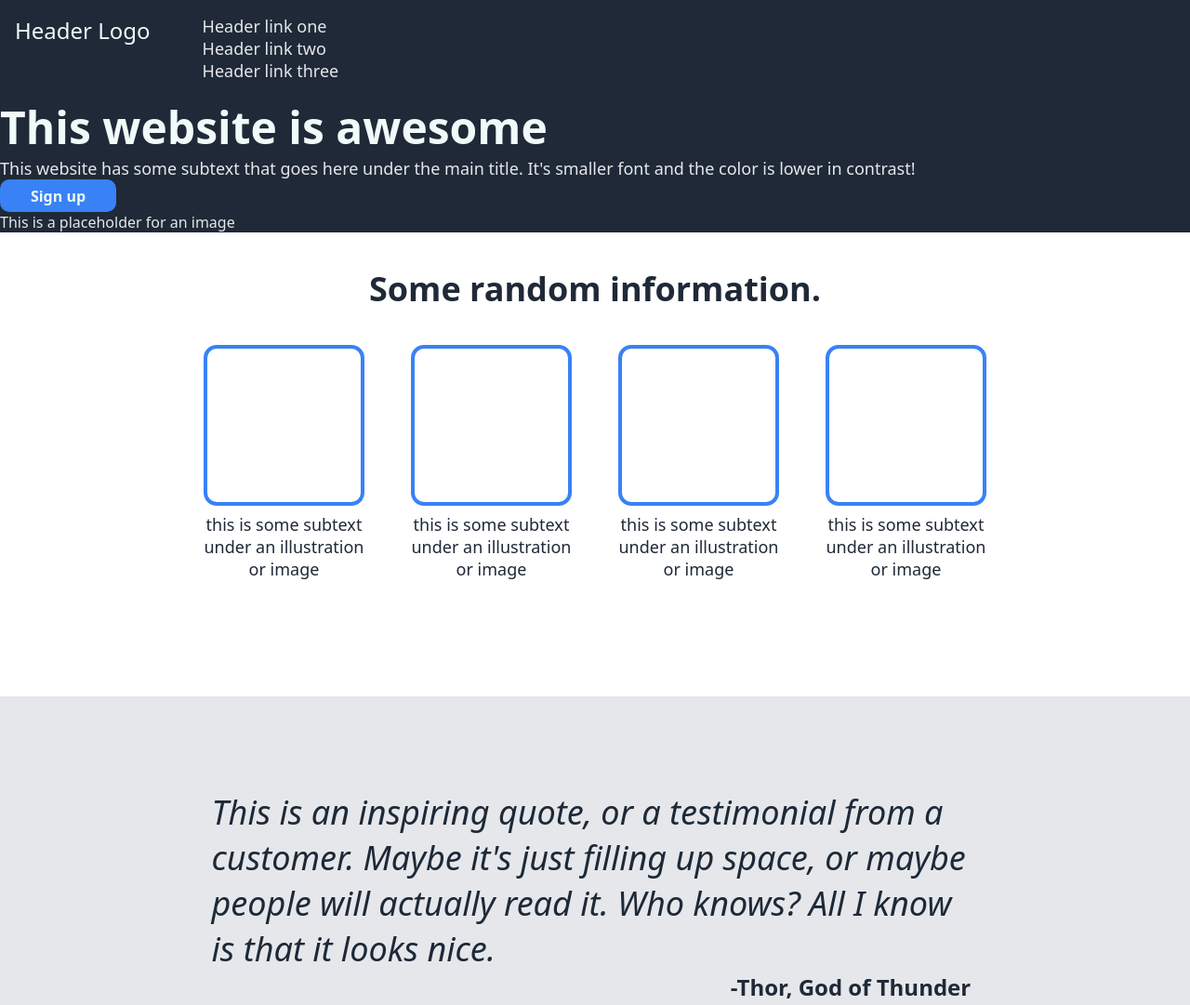
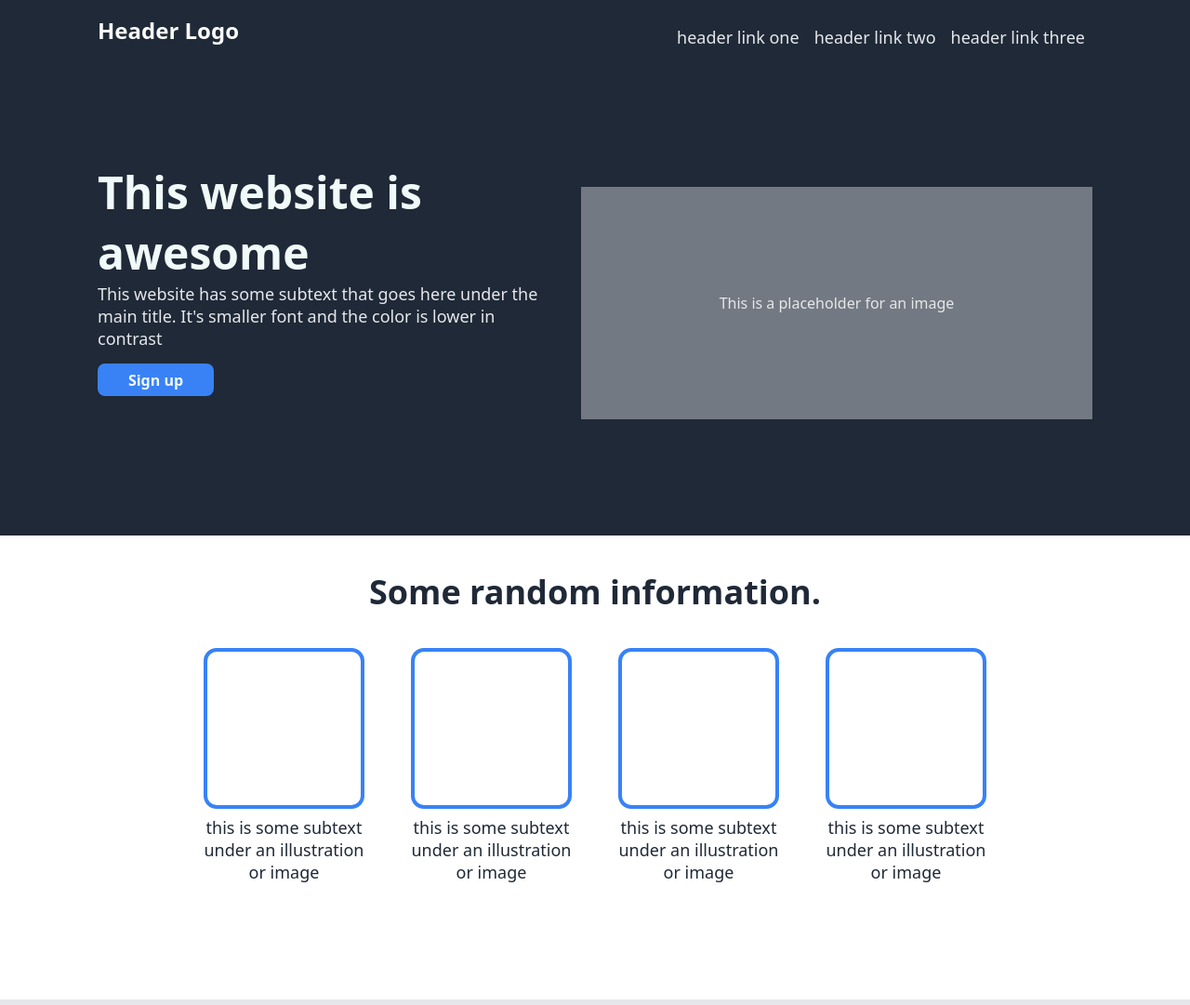
Before and after one commit to Jrippinger/odin-landingpage, a plain HTML site: page index.html in a window 1280 px wide. Shown: the top 1081 px of the page at 93% size. Drawn offline with Linux system fonts and the light colour scheme.

Commit message:
Styled Header

```diff
--- a/index.html
+++ b/index.html
@@ -9,20 +9,27 @@
 </head>
 <body>
     <div class="header">
-        <div class="top">
-            <div class="logo">Header Logo</div>
-            <ul>
-                <li><a href="#">Header link one</a></li>
-                <li><a href="#">Header link two</a></li>
-                <li><a href="#">Header link three</a></li>
-            </ul>
+        <div class="left">
+            <div class="top-left">
+                <div class="logo">Header Logo</div>
+            </div>
+            <div class="bottom-left">
+                <div class="hero">This website is awesome</div>
+                <div class="herosub">This website has some subtext that goes here under the main title. It's smaller font and the color is lower in contrast</div>
+                <div class="signup">Sign up</div>
+            </div>
         </div>
-
-        <div class="bottom">
-            <div class="hero">This website is awesome</div>
-            <div class="herosub">This website has some subtext that goes here under the main title. It's smaller font and the color is lower in contrast!</div>
-            <div class="signup">Sign up</div>
-            <div class="headpic">This is a placeholder for an image</div>
+        <div class="right">
+            <div class="top-right">
+                <ul>
+                    <li><a href="#">header link one</a></li>
+                    <li><a href="#">header link two</a></li>
+                    <li><a href="#">header link three</a></li>
+                </ul>
+            </div>
+            <div class="bottom-right">
+                <div class="headpic">This is a placeholder for an image</div>
+            </div>
         </div>
     </div>
 
@@ -58,7 +65,7 @@
         <div class="call">
             <div class="call-left">
                 <div class="callhead">Call to action! It's time!</div>
-                <div class="herosub">Sign up for our product by clicking that button right over there!</div>
+                <div class="copyright">Sign up for our product by clicking that button right over there!</div>
             </div>
             <div class="signup bot"> Sign up</div>
         </div>
--- a/style.css
+++ b/style.css
@@ -6,26 +6,74 @@ body{
 .header{
     background-color: #1f2937;
     display: flex;
-    margin: 0;
-    flex-direction: column;
+    padding-bottom: 125px;
+    justify-content: center;
+    gap: 20px;
 }
 
-.top{
+.left{
     display: flex;
+    flex-direction: column;
+    gap:125px;
+    margin-top: 16px;
+}
+
+.right{
+    display: flex;
+    flex-direction: column;
+    gap:125px;
+    margin-top: 4px;
+}
+
+.top-left{
+    display: flex;
+    justify-content: flex-start;
+    align-items: flex-start ;
+}
+
+.bottom-left{
+    width: 500px;
 }
 
 .logo{
-    color: #f0faf8;
+    color: #f9faf8;
     font-size: 24px;
-    padding: 16px;
+    font-weight: 800;
 }
 
-li{
+ul{
     list-style-type: none;
+    display: flex;
+    justify-content: flex-end;
+    gap: 16px;
+    flex: 1;
+    padding: 8px;
+}
+
+.bottom-right{
+    display: flex;
+    justify-content: center;
+    align-items: center;
+}
+
+.headpic{
+    background-color: #737982;
+    text-align: center;
+    display: flex;
+    align-items: center;
+    justify-content: center;
+    height: 250px;
+    width: 550px;
+}
+
+.herosub{
+    color: #e5e7eb;
+    font-size: 18px;
+    text-decoration: none;
+    margin-bottom: 15px;
 }
 
 a,
-.herosub,
 .copyright{
     color: #e5e7eb;
     font-size: 18px;
@@ -44,7 +92,7 @@ a,
     justify-content: center;
     font-weight: 800;
     text-align: center;
-    border-radius: 10px;
+    border-radius: 8px;
     width: 125px;
     height: 35px;
     background-color: #3882f6;
```
